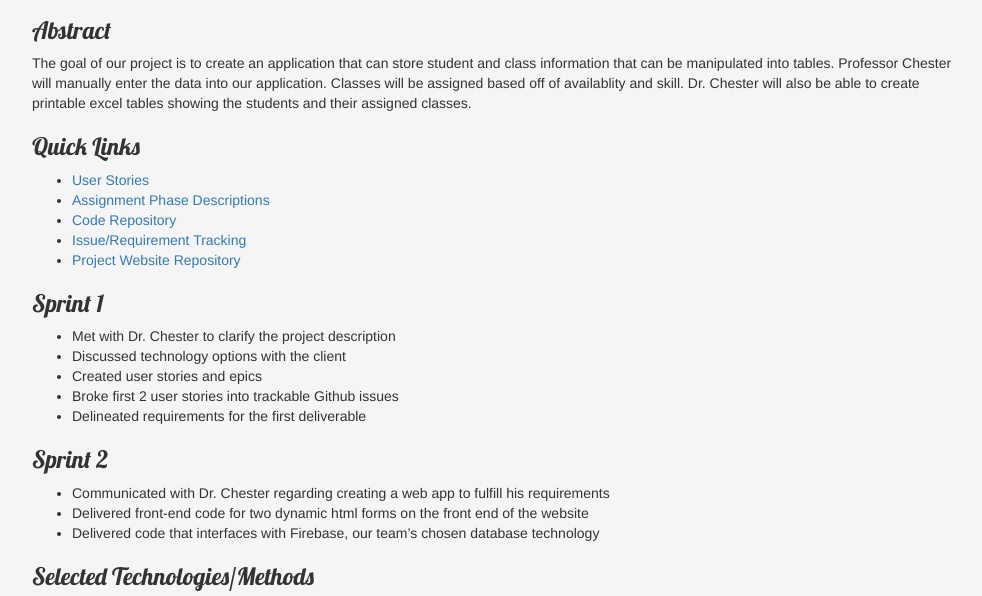
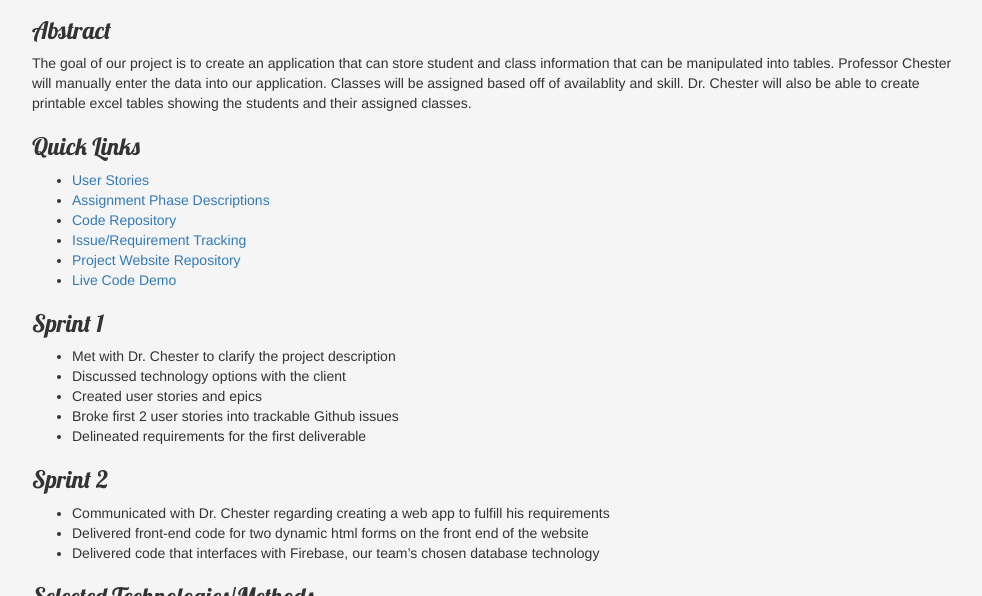
Before and after one commit to cbubel/CISC475-Project-Website, a plain HTML site: page index.html in a window 1280 px wide. Shown: the part 146-742 px from the top of the page, without its empty margins (143-1125 px from the left). Drawn offline with nearby package versions, Linux system fonts and the light colour scheme.

Commit message:
Added link to live demo

```diff
--- a/index.html
+++ b/index.html
@@ -36,6 +36,7 @@
 			<li><a href="https://github.com/cbubel/CISC475-Project" target="_blank">Code Repository</a></li>
 			<li><a href="https://github.com/cbubel/CISC475-Project/issues" target="_blank">Issue/Requirement Tracking</a></li>
 			<li><a href="https://github.com/cbubel/CISC475-Project-Website" target="_blank">Project Website Repository</a></li>
+			<li><a href="https://cbubel.github.io/CISC475-Project/#/" target="_blank">Live Code Demo</a></li>
 		</ul>
 
 
```
